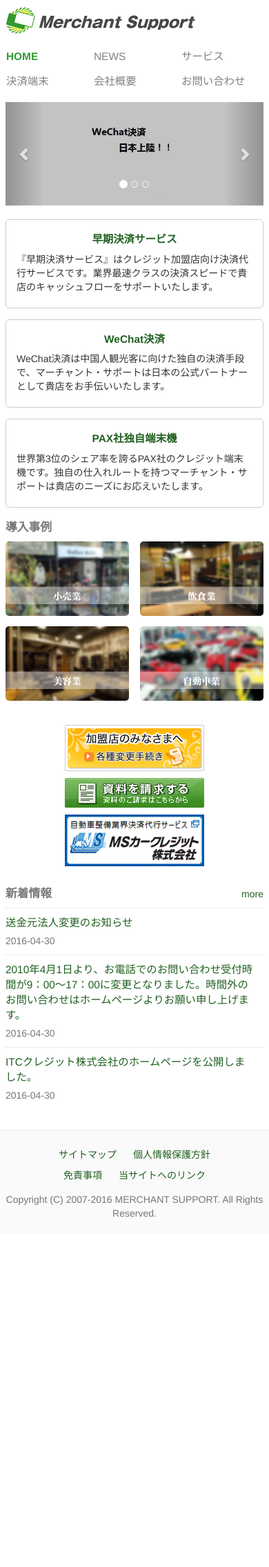
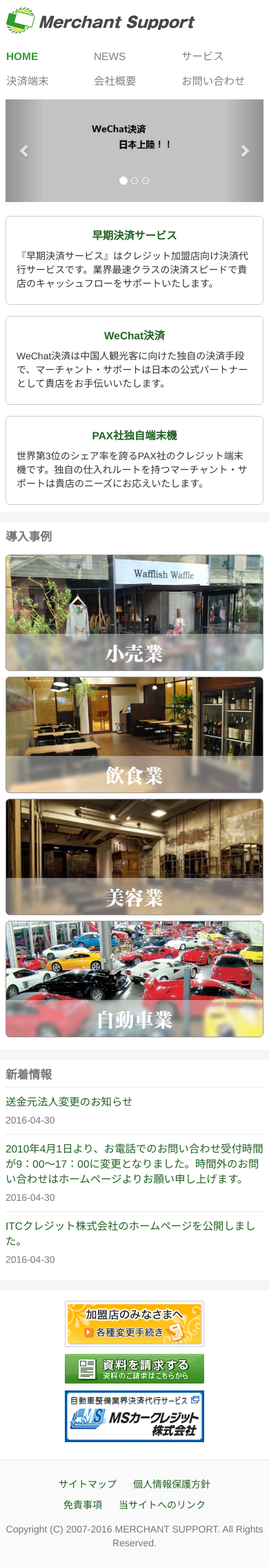
Before and after one commit to JinXiaohu/www.merchant-s.com, a PHP site: page /database/ in a window 390 px wide. Shown: the whole page at 69% size. Before the commit the page ends 1765 px from the top, so only its background shows below. Run offline with PHP 8.4, Linux system fonts and the light colour scheme.

Commit message:
2016-5-19 14：20
修改了一些页面的样式，使之在手机下，各block之间有个明显的分隔线。

```diff
--- a/src/application/views/common/footer.php
+++ b/src/application/views/common/footer.php
@@ -1,8 +1,8 @@
 <style type="text/css">
 .footer {
   padding-top: 20px;
-  padding-bottom: 20px;
-  margin-top: 30px;
+  padding-bottom: 25px;
+  margin-top: 20px;
   color: #767676;
   background-color: #fafafa;
   border-top: 1px solid #e5e5e5;
--- a/src/application/views/common/nav.php
+++ b/src/application/views/common/nav.php
@@ -72,7 +72,7 @@ h2{
 #div_nav{
   border-radius: 4px;
   margin-top: 5px;
-  margin-bottom: 12px;
+  margin-bottom: 5px;
 }
 @media (max-width: 767px){
   #div_nav{
@@ -102,8 +102,8 @@ h2{
   font-size: 1.1em;
 }
 #id_navbar a:focus, #id_navbar a:hover{
-  color: #339933;
-  background-color: #f8f8f8;
+  color: white;
+  background-color: #339933;
   border-radius: 2px;
 }
 #id_navbar .active a{
@@ -111,18 +111,10 @@ h2{
   font-weight: bold;
 }
 #id_navbar .active a:focus, #id_navbar .active a:hover{
-  color: #339933;
+  color: white;
   font-weight: bold;
 }
-@media (max-width: 767px){
-  .div_separator{
-    background-color: #e0e0e0;
-    height: 10px;
-    margin-left: -8px;
-    margin-top: 15px;
-    margin-bottom: 15px;
-  }
-}
+
 
 </style>
 
--- a/src/application/views/index.php
+++ b/src/application/views/index.php
@@ -26,13 +26,14 @@
 
 #solutions .item {
   border: solid 1px #ccc;
-  border-radius: 5px;
+  border-radius: 6px;
   padding: 10px 15px;
   margin-bottom: 10px;
 }
 
 #solutions .item:hover{
-    box-shadow: inset 0 0 0 1px #339933;
+ box-shadow: 0 15px 30px rgba(0,0,0,0.1);
+ transform: translate3d(0, -2px, 0);
 }
 
 #solutions .item h4 {
@@ -73,77 +74,57 @@
     width: 100%;
   }
 }
-
+#cases .col{
+  margin-top: 8px;
+  margin-bottom: 8px;
+}
 #cases .item{
   font-size: 1.3em;
   font-weight: bold;
   text-align: center;
-  margin-bottom: 15px;
-  padding-top: 60.3125%;
-  border-radius: 5px;
-}
-#case1{
-  background-image: url(<?php echo $cdn_path; ?>images/case1.jpg);
+  padding-top: 44.6875%;
+  height: 100px;
+  border-radius: 6px;
+  border:solid 1px rgb(150,150,150);
+
   background-repeat: no-repeat;
   background-position: center;
   background-size: 100% 100%;
 }
+#cases .item:hover{
+ box-shadow: 0 15px 30px rgba(0,0,0,0.1);
+ transform: translate3d(0, -2px, 0);
+}
+#case1{
+  background-image: url(<?php echo $cdn_path; ?>images/case1.jpg);
+}
 #case2{
   background-image: url(<?php echo $cdn_path; ?>images/case2.jpg);
-  background-repeat: no-repeat;
-  background-position: center;
-  background-size: 100% 100%;
 }
 #case3{
   background-image: url(<?php echo $cdn_path; ?>images/case3.jpg);
-  background-repeat: no-repeat;
-  background-position: center;
-  background-size: 100% 100%;
 }
 #case4{
   background-image: url(<?php echo $cdn_path; ?>images/case4.jpg);
-  background-repeat: no-repeat;
-  background-position: center;
-  background-size: 100% 100%;
-}
-#cases img8{
-  width: 100%;
-  max-width: 300px;
-  height: auto;
 }
 
-h3{
+
+._h3{
   color: rgb(120, 120, 120);
+  font-size: 1.2em;
   font-weight: bold;
-  font-size: 1.2em;
+  margin-bottom: 5px;
 }
 
-#links{
-  margin-bottom: 20px;
-}
 #links .item{
-  padding-bottom: 10px;
+  padding-top: 5px;
+  padding-bottom: 5px;
 }
 @media (max-width: 767px){
   #links img{
     margin-left: auto;
     margin-right: auto;
   }
-}
-
-
-#news{
-  margin-top: 0;
-  margin-bottom: 10px;
-}
-
-#news h3{
-  display: inline;
-  padding: 5px 0;
-}
-.more_news{
-  text-align: right;
-  float: right;
 }
 
 .news_item{
@@ -155,7 +136,6 @@ h3{
 }
 .col_title{
   padding-left: 0;
-  padding-right: 15px;
   font-size: 1.1em;
 }
 .col_date{
@@ -166,16 +146,32 @@ h3{
   color:rgb(120,120,120);
 }
 @media (max-width: 767px){
+  .col_title{
+    padding-right: 0;
+  }
   .col_date{
     text-align: left;
     padding-left: 0;
     margin-top: 5px;
   }
 }
-
+.div_separator{
+  height: 1px;
+  margin-top: 15px;
+  margin-bottom: 15px;
+}
+@media (max-width: 767px){
+  .div_separator{
+    background-color: #f5f5f5;
+    height: 15px;
+    margin-left: -8px;
+    margin-right: -8px;
+    margin-top: 10px;
+    margin-bottom: 10px;
+  }
+}
 </style>
 
-<div id="case1"></div>
 <!-- slide -->
 <div class="carousel slide" id="carousel-857271">
   <ol class="carousel-indicators syeq">
@@ -238,38 +234,31 @@ h3{
   </div>
 </div>
 
+<div class="div_separator"></div>
 
-<h3>導入事例</h3>
+<div class="_h3">導入事例</div>
 <div class="row" id="cases">
-  <div class="col-xs-6">
+  <div class="col-sm-6 col-md-4 col">
     <a href="<?php echo $base_path;?>cases/retail"><div class="item" id="case1"></div></a>
   </div>
-  <div class="col-xs-6">
+  <div class="col-sm-6 col-md-4 col">
     <a href="<?php echo $base_path;?>cases/catering"><div class="item" id="case2"></div></a>
   </div>
-  <div class="col-xs-6">
+  <div class="col-sm-6 col-md-4 col">
     <a href="<?php echo $base_path;?>cases/beauty"><div class="item" id="case3"></div></a>
   </div>
-  <div class="col-xs-6">
+  <div class="col-sm-6 col-md-4 col">
     <a href="<?php echo $base_path;?>cases/automobile"><div class="item" id="case4"></div></a>
   </div>
 </div>
 
 
-<h3></h3>
+<div class="div_separator"></div>
+
 <div class="row">
-  <div class="col-sm-3" id="links">
-    <div class="item"><a href="<?php echo $base_path;?>contact_participating"><img class="img-responsive" src="<?php echo $cdn_path;?>images/participation.gif"></a></div>
-    <div class="item"><a href="<?php echo $base_path;?>contact"><img class="img-responsive" src="<?php echo $cdn_path;?>images/contact.gif"></a></div>
-    <div class="item"><a href="http://www.mscc.co.jp/"><img class="img-responsive" src="<?php echo $cdn_path;?>images/mscc.gif"></a></div>
-  </div>
-
   <div class="col-sm-9">
     <!-- news -->
-    <div id="news">
-      <h3>新着情報</h3>
-      <span class="more_news"><a href="<?php echo $base_path;?>news" title="more news">more</a></span>
-    </div>
+    <a href="<?php echo $base_path; ?>news"><div class="_h3">新着情報</div></a>
 
     <?php foreach ($news_data as $news_item):?>
     <div class="row news_item">
@@ -280,8 +269,15 @@ h3{
     </div>
     <?php endforeach;?>
 
+    <div class="div_separator"></div>
   </div>
 
+  <div class="col-sm-3" id="links">
+
+    <div class="item"><a href="<?php echo $base_path;?>contact_participating"><img class="img-responsive" src="<?php echo $cdn_path;?>images/participation.gif"></a></div>
+    <div class="item"><a href="<?php echo $base_path;?>contact"><img class="img-responsive" src="<?php echo $cdn_path;?>images/contact.gif"></a></div>
+    <div class="item"><a href="http://www.mscc.co.jp/"><img class="img-responsive" src="<?php echo $cdn_path;?>images/mscc.gif"></a></div>
+  </div>
 </div>
 
 
--- a/src/application/views/news/index.php
+++ b/src/application/views/news/index.php
@@ -14,13 +14,13 @@ hr{
 
 .news_title_col{
   padding-left: 0;
-  padding-right: 15px;
+  padding-right: 0;
 }
 
 .news_date_col{
   text-align: right;
   padding-right: 0;
-  padding-left: 15px;
+  padding-left: 25px;
   margin-top: 0;
   color:rgb(150,150,150);
 }
```
Also changed, not shown: src/application/views/case/automobile.php (+16 -0 lines), src/application/views/case/beauty.php (+16 -0 lines), src/application/views/case/catering.php (+16 -0 lines), src/application/views/case/retail.php (+17 -0 lines), src/application/views/common/sidebar_start.php (+19 -0 lines), src/assets/images/case1.jpg, src/assets/images/case2.jpg, src/assets/images/case3.jpg, src/assets/images/case4.jpg, src/assets/images/过时的/case1.jpg (added), src/assets/images/过时的/case2.jpg (added), src/assets/images/过时的/case3.jpg (added), src/assets/images/过时的/case4.jpg (added).
